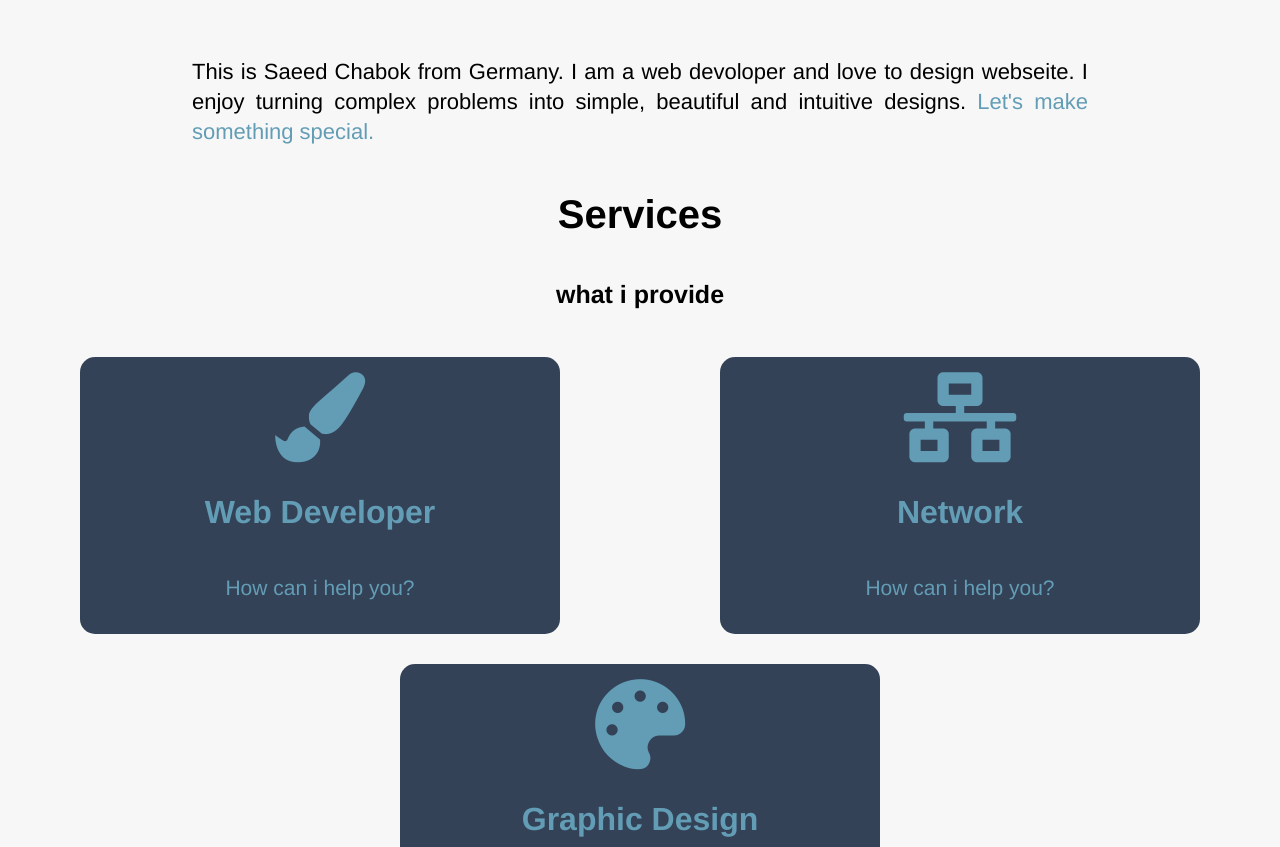
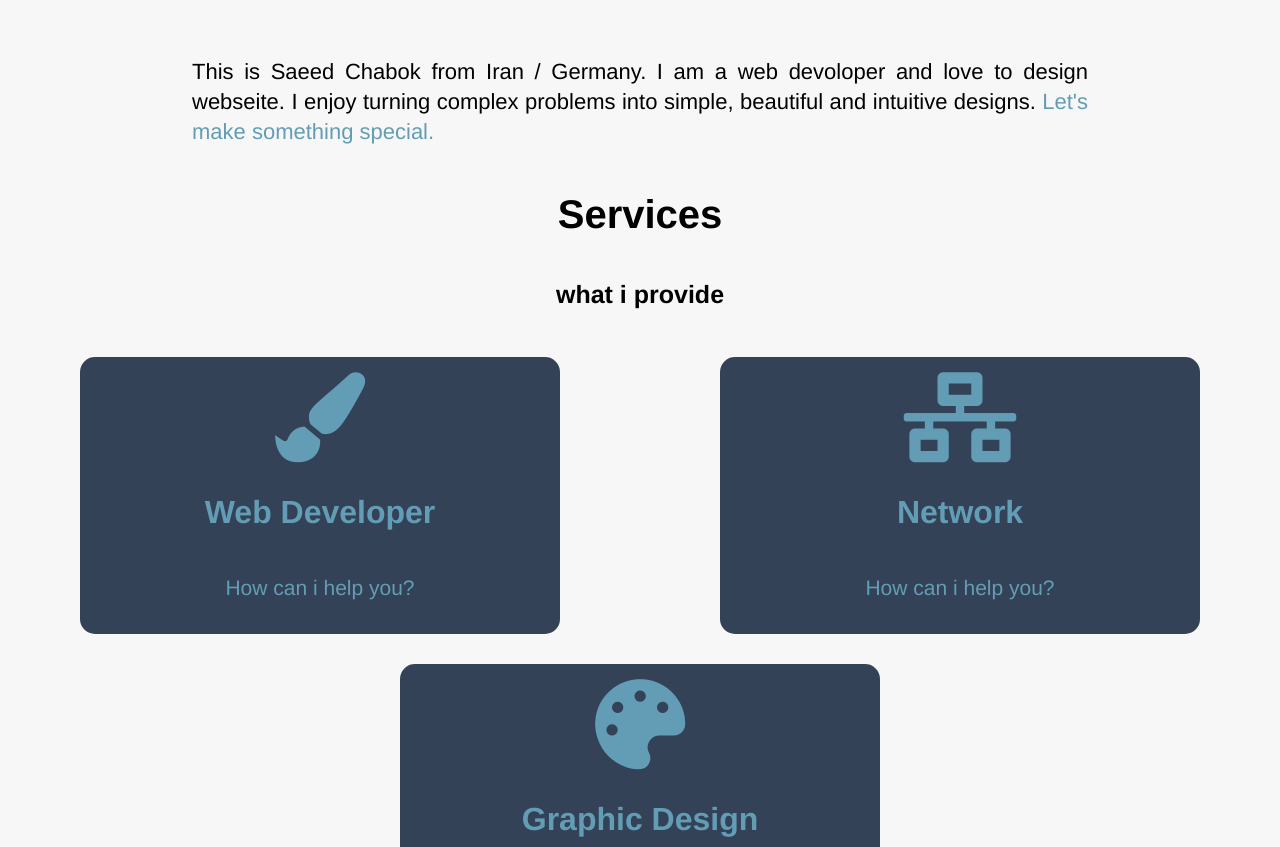
Before and after one commit to saeedchabok/portfolio, a plain HTML site: page index.html in a window 1280 px wide. Shown: the part 1778-2625 px from the top of the page. Drawn offline with nearby package versions, Linux system fonts and the light colour scheme.

Commit message:
Add more text

```diff
--- a/index.html
+++ b/index.html
@@ -53,7 +53,7 @@
                 </div>
             </div>
             <p class="about-text">
-                This is Saeed Chabok from Germany. I am a web devoloper and love to design webseite. I enjoy turning
+                This is Saeed Chabok from Iran / Germany. I am a web devoloper and love to design webseite. I enjoy turning
                 complex problems into simple, beautiful and intuitive designs.
                 <a href="#contacts">Let's make something special.</a>
             </p>
```
